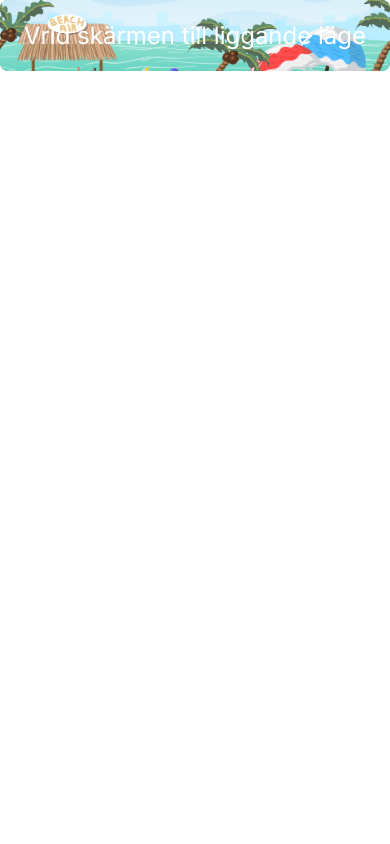
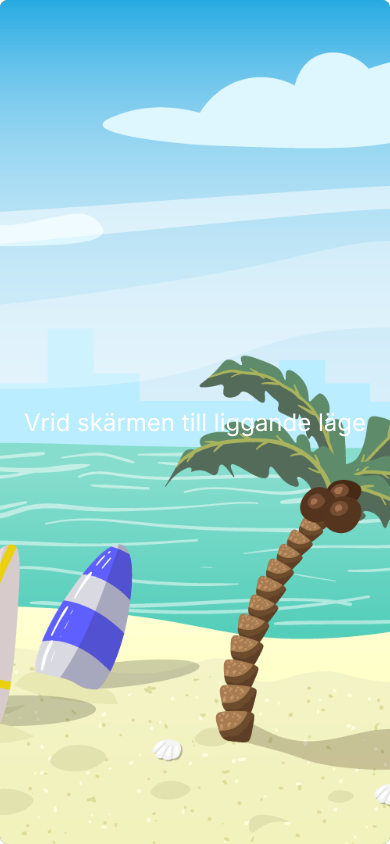
Before and after one commit to Skjesper/GoldenBeetlebug, a React (Vite) app: page /runehunt/play in a window 390 px wide. Built offline with nearby package versions, Linux system fonts and the light colour scheme.

Commit message:
Updated stageSelect so it no longer hides images on mobile

```diff
--- a/src/components/Background.tsx
+++ b/src/components/Background.tsx
@@ -7,19 +7,20 @@ interface BackgroundProps {
   maxWidth?: string;
   maxHeight?: string;
   blurred?: boolean;
+  className?: string;
 }
 
 const BackgroundDiv = styled.div<{ maxWidth?: string; maxHeight?: string; blurred?: boolean }>`
     position: relative;
     width: 100%;
     height: 100%;
-    max-width: ${props => props.maxWidth || '1200px'};
-    max-height: ${props => props.maxHeight || '80vh'};
+
+
     border-radius: 8px;
     overflow: hidden;
     display: flex;
     flex-direction: column;
-    justify-content: flex-start;
+    justify-content: center;
 
     &:before {
       content: "";
@@ -65,12 +66,23 @@ const BackgroundDiv = styled.div<{ maxWidth?: string; maxHeight?: string; blurre
     }
 `;
 
-function Background({ children, maxWidth, maxHeight, blurred = false }: BackgroundProps) {
-    return (
-        <BackgroundDiv maxWidth={maxWidth} maxHeight={maxHeight} blurred={blurred}>
-            {children}
-        </BackgroundDiv>
-    );
-};
+function Background({
+    children,
+    maxWidth,
+    maxHeight,
+    blurred = false,
+    className = '' // Lägg till denna parameter med default-värde
+  }: BackgroundProps) {
+      return (
+          <BackgroundDiv
+            maxWidth={maxWidth}
+            maxHeight={maxHeight}
+            blurred={blurred}
+            className={className} // Skicka vidare className
+          >
+              {children}
+          </BackgroundDiv>
+      );
+  };
 
   export default Background;
--- a/src/components/StageSelect.tsx
+++ b/src/components/StageSelect.tsx
@@ -1,6 +1,5 @@
-
 import styled from '@emotion/styled';
-import  { useState } from 'react';
+import { useState } from 'react';
 import Button from './Button';
 
 const StyledContainer = styled.div`
@@ -10,41 +9,86 @@ background-color: #8ec28e;
   color: #173d25;
   display: flex;
   flex-direction: column;
-flex-wrap: wrap;
-justify-content: center;
+  justify-content: space-between;
   align-items: center;
-gap: 1rem;
+  gap: 0.5rem;
+  overflow: hidden;
+  padding: 0.5rem;
+  box-sizing: border-box;
 `;
 
+const StyledHeader = styled.div`
+  text-align: center;
+  margin-bottom: 0.5rem;
+
+  h1 {
+    margin: 0 0 0.25rem 0;
+    font-size: 1.5rem;
+
+    @media (max-width: 768px) {
+      font-size: 1.25rem;
+    }
+  }
+
+  p {
+    margin: 0;
+    font-size: 0.9rem;
+    max-width: 90%;
+    margin: 0 auto;
+
+    @media (max-width: 768px) {
+      font-size: 0.8rem;
+    }
+  }
+`;
+
+// Nu alltid 2 bilder per rad för mobil i liggande läge
 const StyledImageGrid = styled.div`
-width: 70%;
-display: flex;
-flex-wrap: wrap;
-justify-content: center;
-align-items: center;
-gap: 4rem;
-margin-top: 2rem;
+  width: 90%;
+  height: 70%;
+  display: grid;
+  grid-template-columns: repeat(3, 1fr); /* 3 kolumner standard */
+  grid-gap: 1.5rem;
+  overflow-y: auto;
+  margin: 0.5rem 0;
+  padding: 0.5rem;
+
+  @media (max-width: 1024px) {
+    grid-template-columns: repeat(2, 1fr); /* 2 kolumner på tablet */
+    grid-gap: 1rem;
+    width: 95%;
+  }
+
+  @media (max-width: 768px) and (orientation: landscape) {
+    grid-template-columns: repeat(2, 1fr); /* Exakt 2 kolumner i liggande läge */
+    grid-gap: 0.75rem;
+    height: 65%;
+  }
 `;
 
 const StyledImageContainer = styled.div`
-    width: 20rem;
-    height: 12rem;
-    overflow: hidden;
+  aspect-ratio: 5/3;
   box-sizing: border-box;
   outline: 1px solid transparent;
-    padding:2px;
-
+  padding: 1px;
+  max-width: 100%;
 
   &:hover {
     outline-color: hotpink;
   }
 
   &.selected {
-        outline: 4px solid gold;
-
+    outline: 3px solid gold;
   }
 
+  @media (max-width: 768px) and (orientation: landscape) {
+    aspect-ratio: 3/2; /* Lite mindre avlång för liggande mobilläge */
+  }
+`;
 
+const StyledButton = styled(Button)`
+  margin-top: 0.5rem;
+  margin-bottom: 0.5rem;
 `;
 
 interface ImageObject {
@@ -58,9 +102,7 @@ images: ImageObject[];
     startGame: () => void;
 }
 
-
 export default function StageSelect({ images, startGame }: StageSelectProps) {
-
     const [selectedId, setSelectedId] = useState<number | null>(null);
 
     const handleSelect = (id: number) => {
@@ -68,13 +110,13 @@ export default function StageSelect({ images, startGame }: StageSelectProps) {
     };
 
     return (
-        <>
+        <StyledContainer className='selectContainer'>
+            <StyledHeader>
+                <h1>Välj bana</h1>
+                <p>Info om hur du spelar, varför du spelar, hur du vinner, varför du aldrig kommer vinna och hur vi ska tjäna alla pengar.</p>
+            </StyledHeader>
 
-        <StyledContainer>
-            <h1>Välj bana</h1>
-            <p>Info om hur du spelar, varför du spelar, hur du vinner, varför du aldrig kommer vinna och hur vi ska tjäna alla pengar. Hej och hå, kämpa på!</p>
             <StyledImageGrid>
-
                 {images.map((image) => (
                     <StyledImageContainer
                         key={image.id}
@@ -82,24 +124,20 @@ export default function StageSelect({ images, startGame }: StageSelectProps) {
                         className={selectedId === image.id ? "selected" : ""}
                     >
                         <img
-          key={image.id}
                             src={image.src}
                             alt={image.alt}
                             style={{
                                 width: '100%',
                                 height: '100%',
-            borderRadius: '1rem',
-
+                                borderRadius: '0.5rem',
+                                objectFit: 'cover'
                             }}
-
                         />
                     </StyledImageContainer>
                 ))}
+            </StyledImageGrid>
 
-      </StyledImageGrid>
-      <Button onClick={startGame}>Spela</Button>
+            <StyledButton onClick={startGame}>Spela</StyledButton>
         </StyledContainer>
-
-      </>
     );
 }
--- a/src/components/Window.tsx
+++ b/src/components/Window.tsx
@@ -8,19 +8,19 @@ interface WindowProps {
   }
 
   const WindowContainer = styled.div`
-  /* position: relative;
-  width: 100%;
+  position: relative;
+  /* width: 100%; */
   height: 100vh;
   display: flex;
   justify-content: center;
   align-items: center;
   overflow: hidden;
-  padding: 20px;
+  padding: 1.5rem;
 
   @media (max-width: 1024px) {
     padding: 0;
-    height: 100vh;
-  } */
+
+  }
 `;
 
 
```
Lines whose indentation alone changed are shown as unchanged.
